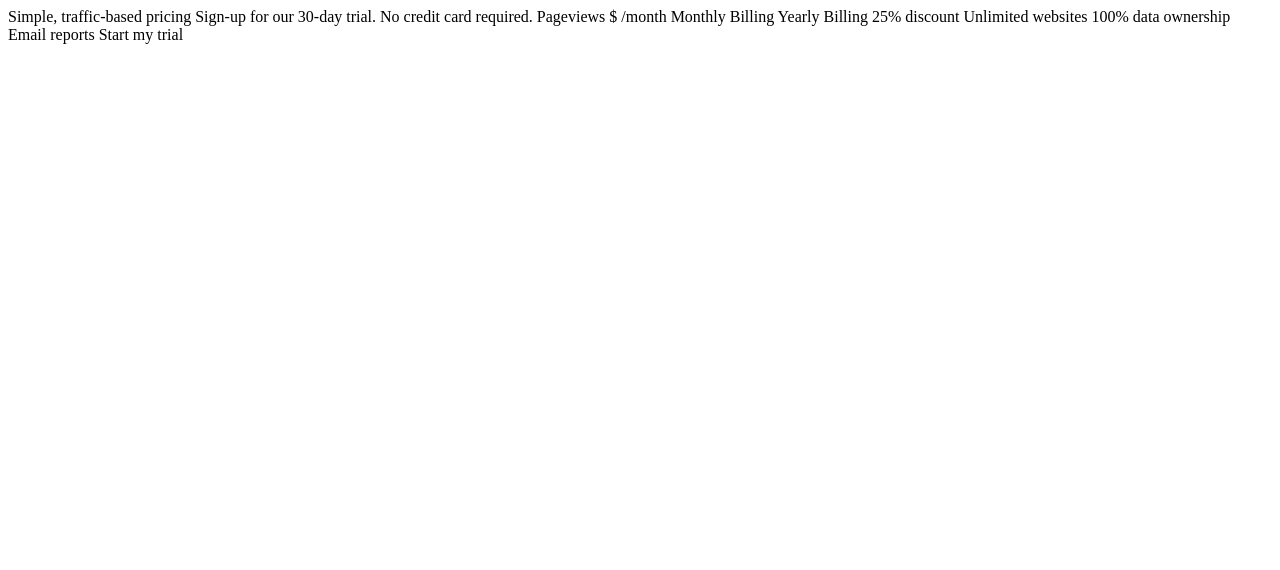
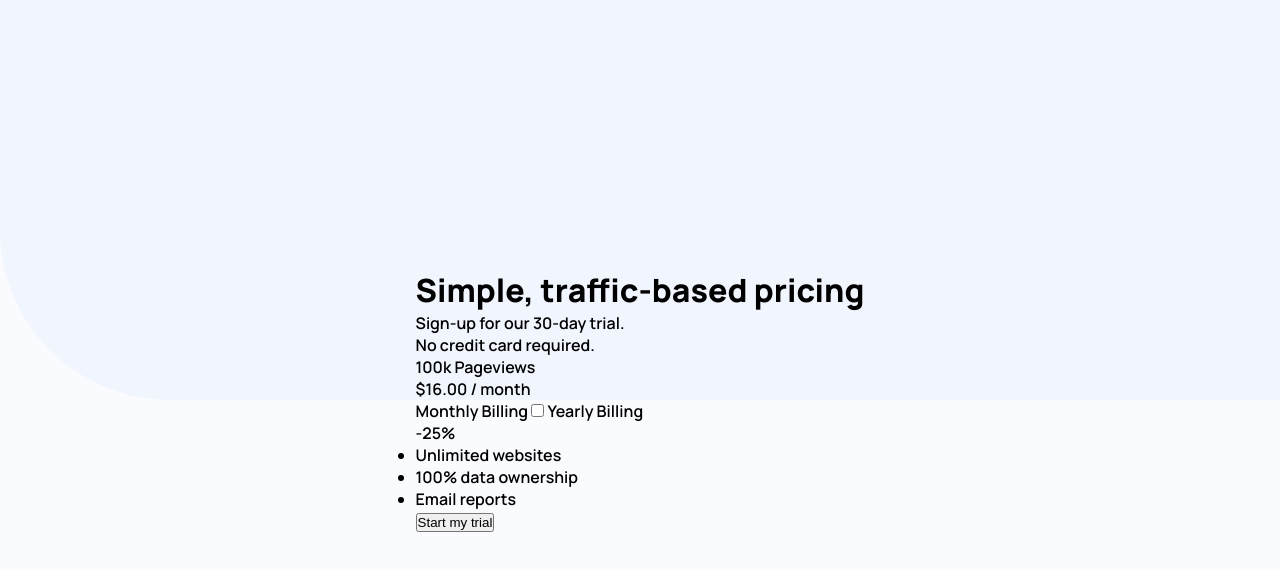
Before and after one commit to javascriptor1/interactive-pricing-component-main, a plain HTML site: page index.html in a window 1280 px wide. Drawn offline with Linux system fonts and the light colour scheme.

Commit message:
added bg pattern

```diff
--- a/index.html
+++ b/index.html
@@ -15,9 +15,36 @@
     <title>Frontend Mentor | Interactive pricing component</title>
   </head>
   <body>
-    Simple, traffic-based pricing Sign-up for our 30-day trial. No credit card
-    required. Pageviews $ /month Monthly Billing Yearly Billing 25% discount
-    Unlimited websites 100% data ownership Email reports Start my trial
+    <h1>Simple, traffic-based pricing</h1>
+    <div>
+      <p>Sign-up for our 30-day trial.</p>
+      <p>No credit card required.</p>
+    </div>
+
+    <main>
+      <div>
+        <p>100k Pageviews</p>
+        <p>
+          $<span>16.00</span>
+          <span>/ month</span>
+        </p>
+      </div>
+      <div>
+        <label for="checkbox">Monthly Billing</label>
+        <input type="checkbox" name="checkbox" id="checkbox">
+        <label for="checkbox">Yearly Billing</label>
+        <p class="discoint-desktop">25% discount</p>
+        <p>-25%</p>
+      </div>
+      <div>
+        <ul>
+          <li>Unlimited websites</li>
+          <li>100% data ownership</li>
+          <li>Email reports</li>
+        </ul>
+        <div><button type="button">Start my trial</button></div>
+      </div>
+    </main>
 
     <script src="main.js"></script>
   </body>
--- a/main.js
+++ b/main.js
@@ -0,0 +1 @@
+'use strict'
--- a/style.css
+++ b/style.css
@@ -0,0 +1,22 @@
+@import url("https://fonts.googleapis.com/css2?family=Manrope:wght@600;800&display=swap");
+
+* {
+  box-sizing: border-box;
+  padding: 0;
+  margin: 0;
+}
+
+body {
+  min-height: 100vh;
+  display: grid;
+  place-content: center;
+  font-family: "Manrope", sans-serif;
+  background-image: url("images/bg-pattern.svg");
+  background-repeat: no-repeat;
+  background-size: 100% 50%;
+  background-color: hsl(230, 100%, 99%);
+}
+
+.discoint-desktop {
+  display: none;
+}
```
Also changed, not shown: design/desktop-preview.jpg (deleted).
